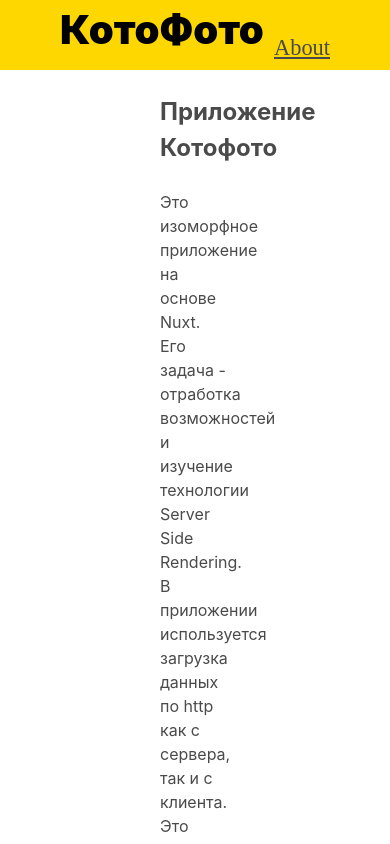
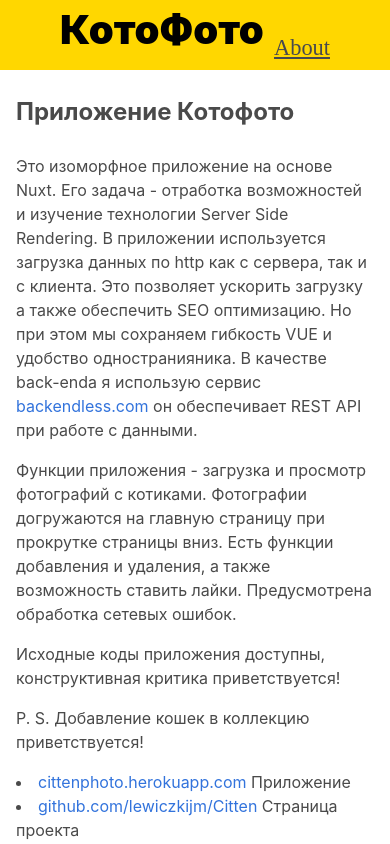
Before and after one commit to lewiczkijm/Citten, a Nuxt app: page /about in a window 390 px wide. Shown: the top 844 px of the page. Built offline with nearby package versions, Linux system fonts and the light colour scheme.

Commit message:
changed width in page

```diff
--- a/pages/about.vue
+++ b/pages/about.vue
@@ -35,6 +35,16 @@
 div {
   margin: 1em 10em;
 }
+@media (max-width: 1024px) and (min-width: 400px){
+  div {
+    margin: 1em 3em;
+  }
+}
+@media (max-width: 399px) {
+  div{
+    margin: 1em;
+  }
+}
 h2 {
   margin: 1em 0;
   font-size: 1.5em;
```
